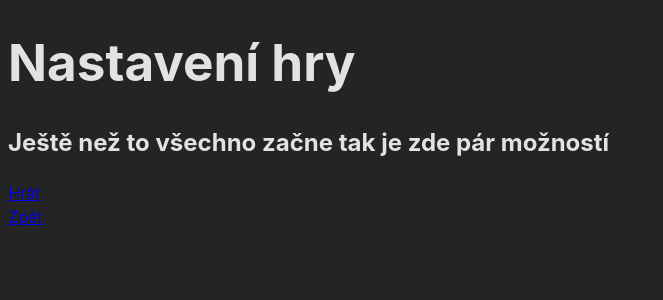
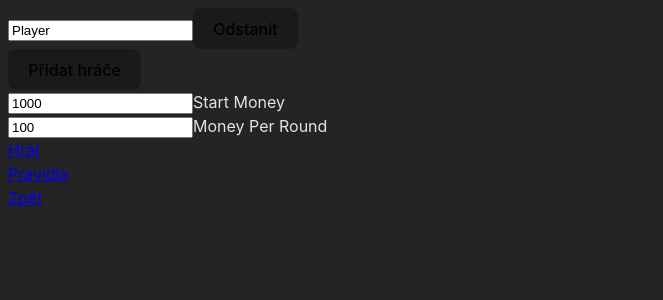
Before and after one commit to pslib-cz/2023-p3a-mpa-react-project-Lukypop, a React (Vite) app in the folder vite-project/: page /settings in a window 1280 px wide. Shown: the top 300 px of the page, without its empty margins (0-663 px from the left). Built offline with nearby package versions, Linux system fonts and the light colour scheme.

Commit message:
settings

```diff
--- a/vite-project/src/components/Game/GameContext.tsx
+++ b/vite-project/src/components/Game/GameContext.tsx
@@ -2,26 +2,26 @@ import { Action } from '@remix-run/router';
 import { GameState } from '../Types';
 import React, { createContext, useReducer, PropsWithChildren } from 'react';
 import fields from '../Data';
-import Player from './Player';
+import { act } from 'react-dom/test-utils';
 //work in progress
 
 export interface GameContextProps {
     state: GameState;
     dispatch: React.Dispatch<ReducerAction>;
   }
-
 const defaultGameState : GameState = {
     startMoney: 1000,
     moneyPerRound: 100,
     fields: fields,
-    players:[{playerId: 0, name: "Player1", money: 0, position: 0}]
+    players:[{playerId: 0, name: "Player", money: 1000, position: 0}]
 }
 
 type ReducerAction = | { type: "MOVE"; position: number;} |
                        { type: "ADD_PLAYER" ; name: string; id: number}|
                        { type: "EDIT_PLAYER"; name: string; id: number}|
-                       { type: "REMOVE_PLAYER"; name: string; id: number}|
-                       { type: "CHANGE_START_MONEY"; money: number;}|
+                       { type: "REMOVE_PLAYER"; id: number}|
+                       { type: "CHANGE_START_MONEY"; startMoney: number;}|
+                       { type: "CHANGE_MONEY_PER_ROUND"; moneyPerRound: number;}|
                      //   { type: "BUY"; fieldId: number;}|
                       //  { type: "PAY_RENT"; fieldId: number;}|
                       // { type: "PAY_TAX"; }|
@@ -30,11 +30,6 @@ type ReducerAction = | { type: "MOVE"; position: number;} |
                      //   { type: "PIMP"; fieldId: number;}|
                        { type: "START"; playerId: number;}
                     //   { type: "TATRY";}
-
-
-
-
-
 
 const gameReducer = (state: GameState , action: ReducerAction): GameState  => {
     switch (action.type) {
@@ -49,7 +44,6 @@ const gameReducer = (state: GameState , action: ReducerAction): GameState  => {
                     }
                 })
            }
-
         case "ADD_PLAYER":
             return {
                 ...state,
@@ -70,21 +64,21 @@ const gameReducer = (state: GameState , action: ReducerAction): GameState  => {
                     return player;
                 })
             }
-
         case "REMOVE_PLAYER":
-
             return {
                 ...state,
                 players: state.players.filter((player) => player.playerId !== action.id)
             }
-
         case "CHANGE_START_MONEY":
-
             return {
                 ...state,
-                startMoney: action.money
+                players: state.players.map((player) => {
+                    return {
+                        ...player,
+                        money: action.startMoney
+                    }
+                })
             }
-
         case "START":
             return {
                 ...state,
@@ -99,7 +93,11 @@ const gameReducer = (state: GameState , action: ReducerAction): GameState  => {
                     return player;
                 })
             }
-
+        case "CHANGE_MONEY_PER_ROUND":
+            return {
+                ...state,
+                moneyPerRound: action.moneyPerRound
+            }
         }
     }
 
--- a/vite-project/src/components/Game/Gameboard.tsx
+++ b/vite-project/src/components/Game/Gameboard.tsx
@@ -1,4 +1,3 @@
-import Player from "./Player.tsx"
 import { useState, useContext, useEffect } from "react";
 import { Link } from "react-router-dom"
 import { GameContext, GameContextProps } from "./GameContext.tsx"
@@ -23,7 +22,7 @@ const Gameboard = () => {
 
 
     }, [context.state.players[0].position])
-*/
+
 
 /*
     useEffect(() => {
@@ -32,6 +31,7 @@ const Gameboard = () => {
         }
     }, [diceRoll])
    */
+
     return (
         <>
             <div className={styles["gameboard"]}>
@@ -51,6 +51,15 @@ const Gameboard = () => {
                     }
                 )}
             </div>
+            {context.state.players.map((player) => {
+                return (
+                    <div>
+                        <p>{player.name}</p>
+                        <p>{player.money}</p>
+                    </div>
+                )
+            }
+            )}
         </>
     )
 }
--- a/vite-project/src/components/Rules/Rules.tsx
+++ b/vite-project/src/components/Rules/Rules.tsx
@@ -4,6 +4,7 @@ const Rules = () => {
         <>
         <h1>Rules</h1>
             <p>Tady jsou velmi důležitá pravidla a jsem fakt línej to teď psát</p>
+            <div><Link to="/game">Hrát</Link></div>
             <div><Link to="/">Zpět</Link></div>
         </>
     )
--- a/vite-project/src/components/Settings/Settings.tsx
+++ b/vite-project/src/components/Settings/Settings.tsx
@@ -1,16 +1,70 @@
 import { Link } from "react-router-dom"
 import { GameContext, GameContextProps } from "../Game/GameContext.tsx"
+import { useContext } from "react"
+import React from "react"
+//rozdelit start money a pocet hracu
+const Settings = () => {
+    const { state, dispatch } = useContext(GameContext);
 
-const Settings = () => {
+    const addPlayer = (playerName: string) => {
+        if (state.players.length < 4) {
+            const playerId = state.players.length + 1;
+            dispatch({ type: "ADD_PLAYER", name: playerName, id: playerId});
+        } else {
+            alert('Plný počet hráčů');
+        }
+    };
+
+    const editPlayer = (playerId: number, newName: string) => {
+        dispatch({ type: "EDIT_PLAYER", id: playerId, name: newName });
+    };
+
+    const removePlayer = (playerId: number) => {
+        dispatch({ type: "REMOVE_PLAYER", id: playerId });
+    };
+    const changeStartMoney = (newMoney: number) => {
+        dispatch({ type: "CHANGE_START_MONEY", startMoney: newMoney });
+
+    };
+
+    const changeMoneyPerRound = (newMoneyPerRound: number) => {
+        dispatch({ type: "CHANGE_MONEY_PER_ROUND", moneyPerRound: newMoneyPerRound });
+    };
+
     return (
-        <>
-        <h1>Nastavení hry</h1>
-            <h2>Ještě než to všechno začne tak je zde pár možností</h2>
+        <div>
+            {state.players.map(player => (
+                <div key={player.playerId}>
+                    <input
+                        type="text"
+                        value={player.name}
+                        onChange={e => editPlayer(player.playerId, e.target.value)}
+                    />
+                    <button onClick={() => removePlayer(player.playerId)}>Odstanit</button>
+                </div>
+            ))}
+            <button onClick={() => addPlayer("Player")}>Přidat hráče</button>
+         <div>
+         <input
+             type="number"
+             value={state.players[0].money}
+             onChange={e => changeStartMoney(parseInt(e.target.value))}/>
+         <label>Start Money</label>
+
+     </div>
+     <div>
+         <input
+             type="number"
+             value={state.moneyPerRound}
+             onChange={e => changeMoneyPerRound(parseInt(e.target.value))}
+         />
+         <label>Money Per Round</label>
+     </div>
             <div><Link to="/game">Hrát</Link></div>
+            <div><Link to="/rules">Pravidla</Link></div>
             <div><Link to="/">Zpět</Link></div>
+     </div>
 
-
-        </>
-    )
+    );
 }
 export default Settings
```
